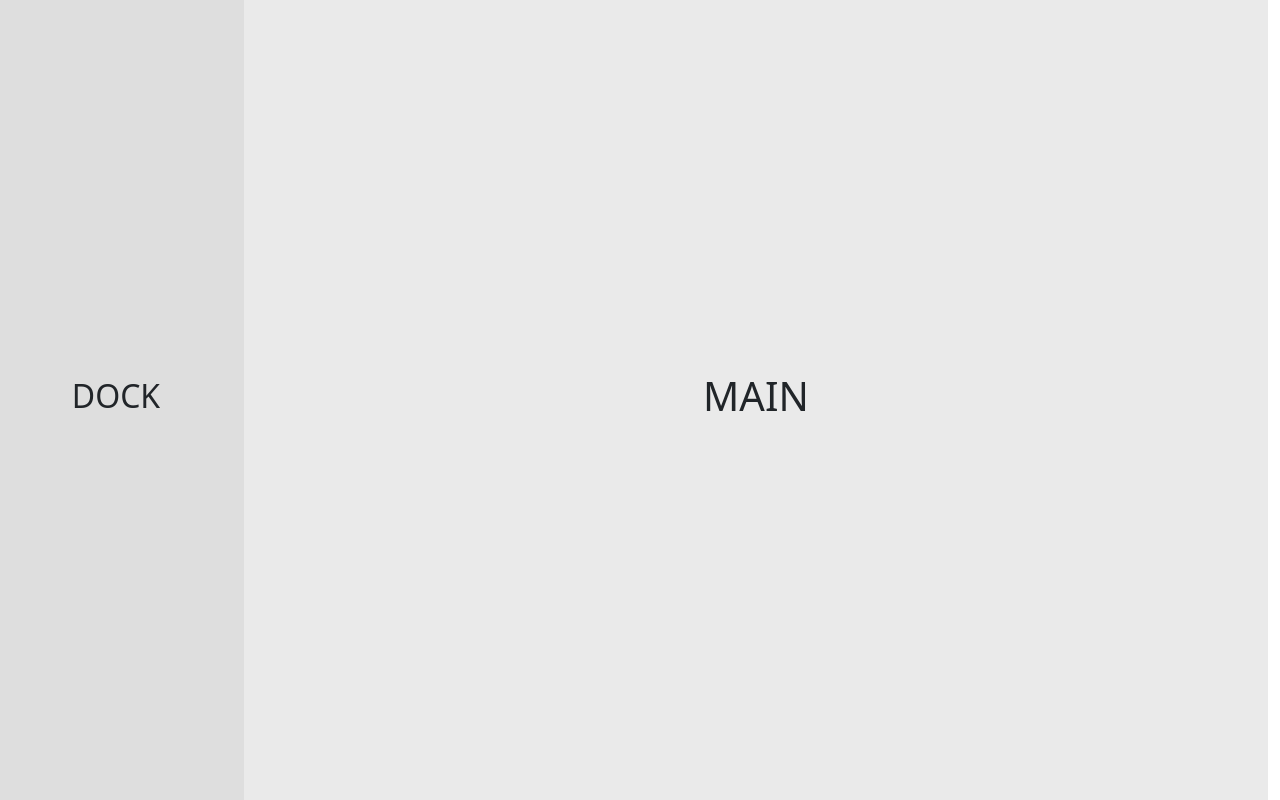
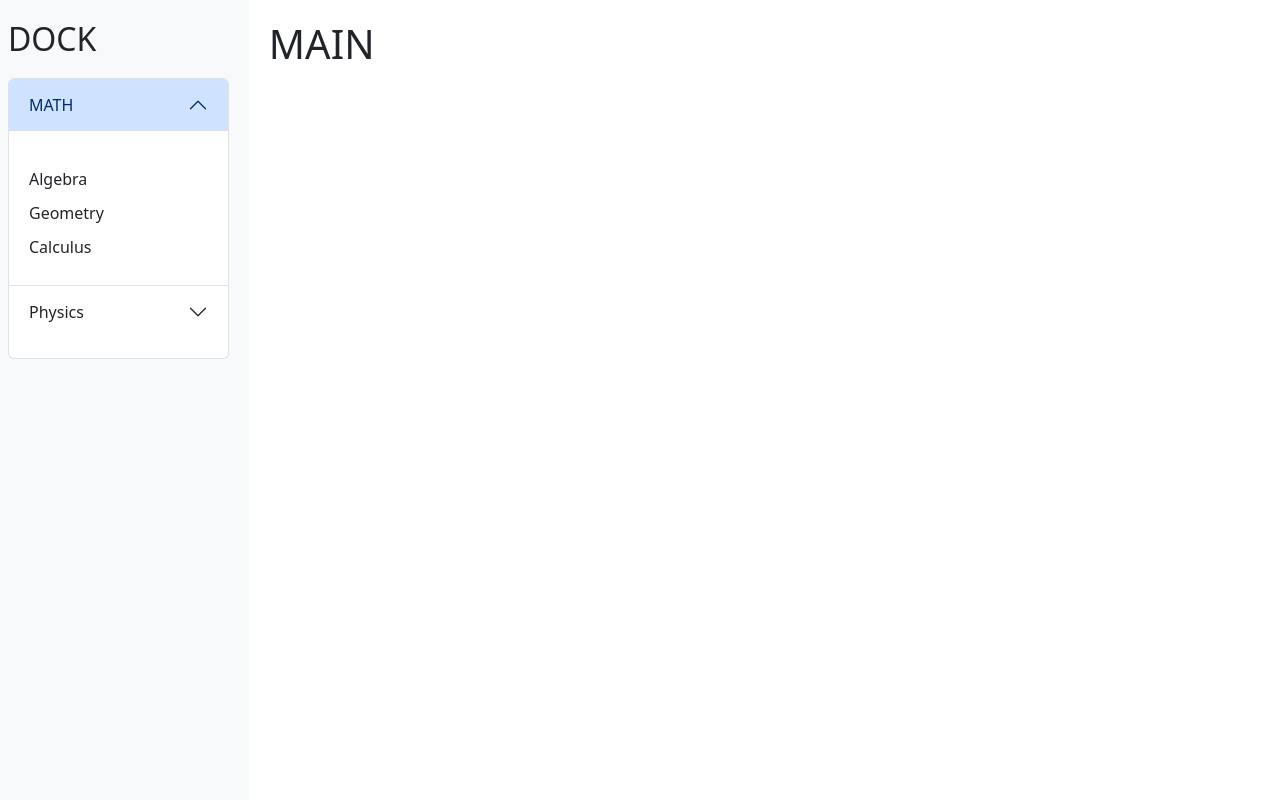
Before and after one commit to AnsahMohammad/StudySenseAI, a React (Vite) app in the folder studySenseClient/: page /app in a window 1280 px wide. Built offline with nearby package versions, Linux system fonts and the light colour scheme.

Commit message:
updated UI to notion based

```diff
--- a/studySenseClient/src/Menu.jsx
+++ b/studySenseClient/src/Menu.jsx
@@ -1,5 +1,5 @@
 import React from "react";
-import { MDBContainer, MDBRow, MDBCol } from "mdb-react-ui-kit";
+import { MDBContainer, MDBRow, MDBCol, MDBAccordion, MDBAccordionItem } from "mdb-react-ui-kit";
 import "bootstrap/dist/css/bootstrap.min.css";
 import "./Styling/Menu.css";
 
@@ -9,6 +9,24 @@ function App() {
       <MDBRow className="custom-row">
         <MDBCol className="custom-col secondary">
           <h2>DOCK</h2>
+          <div className="secondary-accordion">
+            <MDBAccordion initialActive={1} className="w-100">
+              <MDBAccordionItem collapseId={1} headerTitle="MATH">
+                <ul>
+                  <li>Algebra</li>
+                  <li>Geometry</li>
+                  <li>Calculus</li>
+                </ul>
+              </MDBAccordionItem>
+              <MDBAccordionItem collapseId={2} headerTitle="Physics">
+                <ul>
+                  <li>Quantum</li>
+                  <li>Newton</li>
+                  <li>Hamiltonian</li>
+                </ul>
+              </MDBAccordionItem>
+            </MDBAccordion>
+          </div>
         </MDBCol>
         <MDBCol className="custom-col primary">
           <h1>MAIN</h1>
--- a/studySenseClient/src/Styling/Menu.css
+++ b/studySenseClient/src/Styling/Menu.css
@@ -1,23 +1,43 @@
 .custom-row {
-  display: flex;
-  width: 100%;
-  height: 100%;
+  height: 100vh;
 }
 
 .custom-col {
-  flex: 1;
+  padding: 20px;
   display: flex;
-  justify-content: center;
-  align-items: center;
-  padding: 20px;
+  flex-direction: column;
+  justify-content: flex-start;
 }
 
 .secondary {
-  background-color: #dedede;
+  background-color: #f8f9fa;
   flex-basis: 20%;
+  width: 20%;
 }
 
 .primary {
-    background-color: #eaeaea;
-    flex-basis: 80%;
+  background-color: #ffffff; /* Notion's primary color */
+  flex-basis: 80%;
+  width: 80%;
+  display: flex;
+  flex-direction: column;
+  align-items: flex-start;
 }
+
+.custom-col h2 {
+  margin-bottom: 20px;
+}
+
+.custom-col ul {
+  list-style-type: none;
+  padding: 0;
+  margin: 0;
+}
+
+.custom-col li {
+  margin-bottom: 10px;
+}
+
+.secondary-accordion {
+  width: 100%;
+}
```
